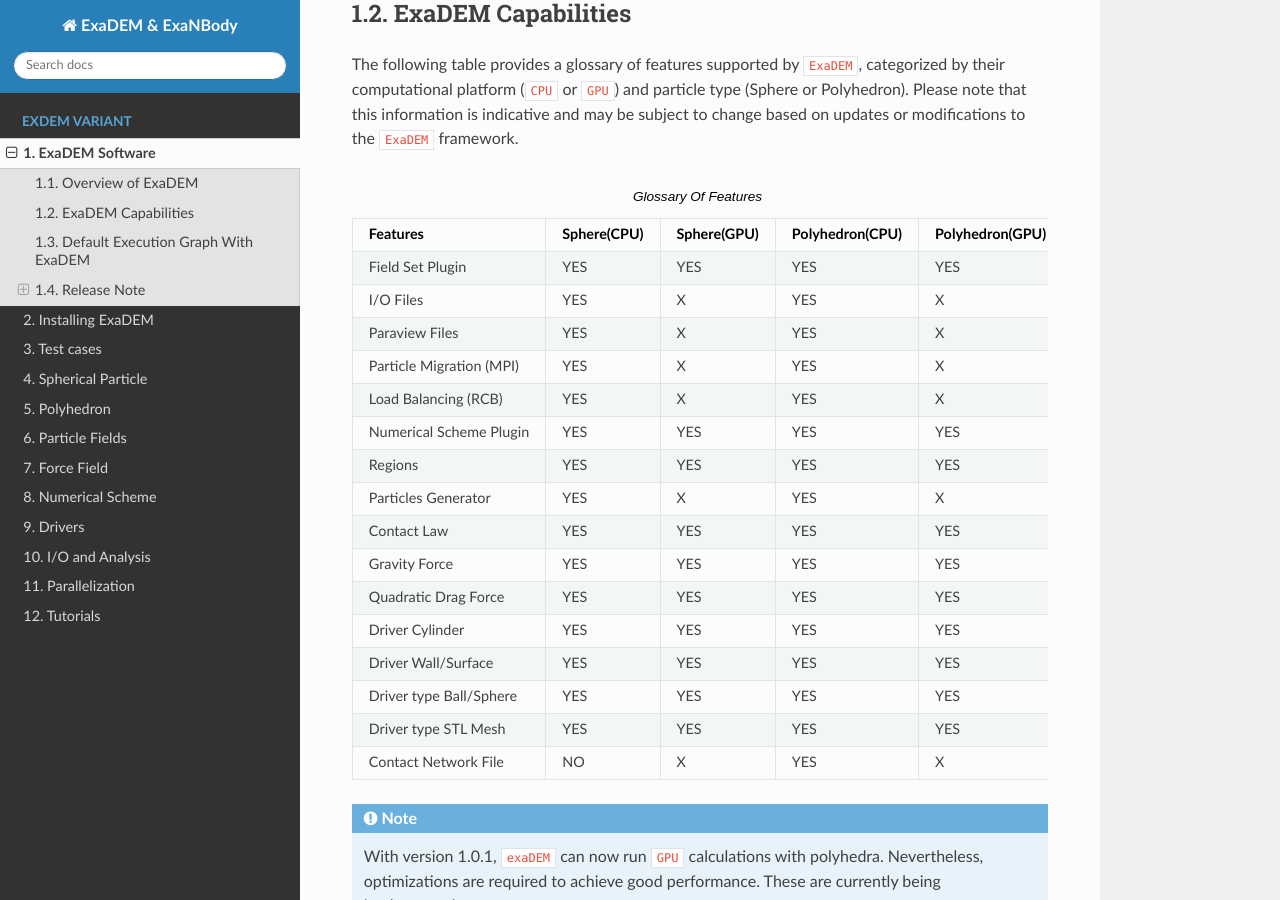
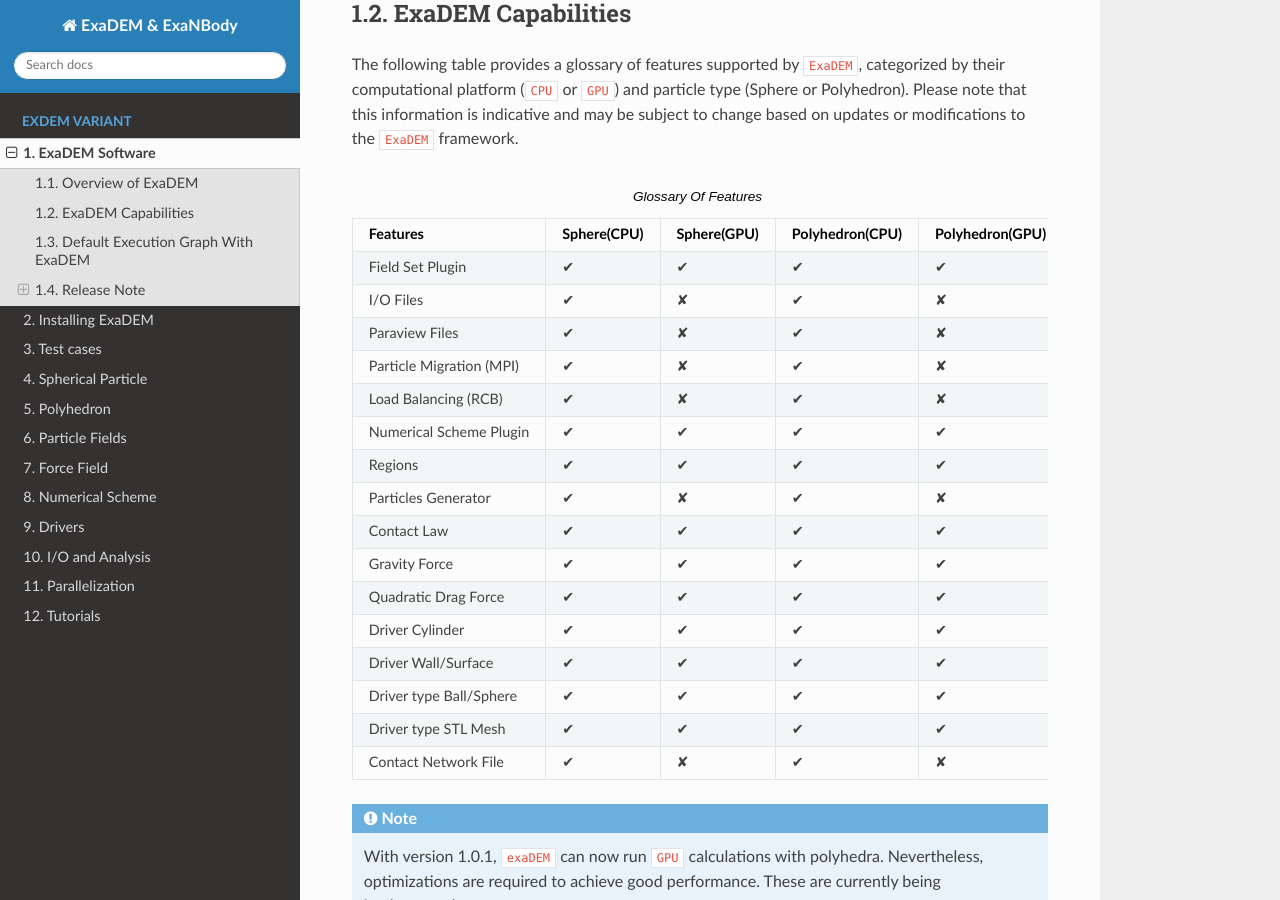
Before and after one commit to Collab4exaNBody/doc_exaDEM, a Sphinx documentation site: the page built from docs/source/project_exaDEM/Introduction.rst, in a window 1280 px wide and 900 px high, scrolled down 768 px. Built offline with Sphinx 7.4.7 and the Read the Docs theme 3.1.0, drawn with Linux system fonts in a browser that asks for light colours.

Commit message:
Update Introduction.rst

```diff
--- a/docs/source/project_exaDEM/Introduction.rst
+++ b/docs/source/project_exaDEM/Introduction.rst
@@ -27,85 +27,85 @@ The following table provides a glossary of features supported by ``ExaDEM``, cat
     - Polyhedron(CPU)
     - Polyhedron(GPU)
   * - Field Set Plugin
-    - YES
-    - YES
-    - YES
-    - YES
+    - ✔
+    - ✔
+    - ✔
+    - ✔
   * - I/O Files
-    - YES
-    - X
-    - YES
-    - X
+    - ✔
+    - ✘
+    - ✔
+    - ✘
   * - Paraview Files
-    - YES
-    - X
-    - YES
-    - X
+    - ✔
+    - ✘
+    - ✔
+    - ✘
   * - Particle Migration (MPI)
-    - YES
-    - X
-    - YES
-    - X
+    - ✔
+    - ✘
+    - ✔
+    - ✘
   * - Load Balancing (RCB)
-    - YES
-    - X
-    - YES
-    - X
+    - ✔
+    - ✘
+    - ✔
+    - ✘
   * - Numerical Scheme Plugin
-    - YES
-    - YES
-    - YES
-    - YES
+    - ✔
+    - ✔
+    - ✔
+    - ✔
   * - Regions
-    - YES
-    - YES
-    - YES
-    - YES
+    - ✔
+    - ✔
+    - ✔
+    - ✔
   * - Particles Generator
-    - YES
-    - X
-    - YES
-    - X
+    - ✔
+    - ✘
+    - ✔
+    - ✘
   * - Contact Law
-    - YES
-    - YES
-    - YES
-    - YES
+    - ✔
+    - ✔
+    - ✔
+    - ✔
   * - Gravity Force
-    - YES
-    - YES
-    - YES
-    - YES
+    - ✔
+    - ✔
+    - ✔
+    - ✔
   * - Quadratic Drag Force
-    - YES
-    - YES
-    - YES
-    - YES
+    - ✔
+    - ✔
+    - ✔
+    - ✔
   * - Driver Cylinder
-    - YES
-    - YES
-    - YES
-    - YES
+    - ✔
+    - ✔
+    - ✔
+    - ✔
   * - Driver Wall/Surface
-    - YES
-    - YES
-    - YES
-    - YES
+    - ✔
+    - ✔
+    - ✔
+    - ✔
   * - Driver type Ball/Sphere
-    - YES
-    - YES
-    - YES
-    - YES
+    - ✔
+    - ✔
+    - ✔
+    - ✔
   * - Driver type STL Mesh
-    - YES
-    - YES
-    - YES
-    - YES
+    - ✔
+    - ✔
+    - ✔
+    - ✔
   * - Contact Network File
-    - NO
-    - X
-    - YES
-    - X
+    - ✔
+    - ✘
+    - ✔
+    - ✘
 
 .. note::
 
```
